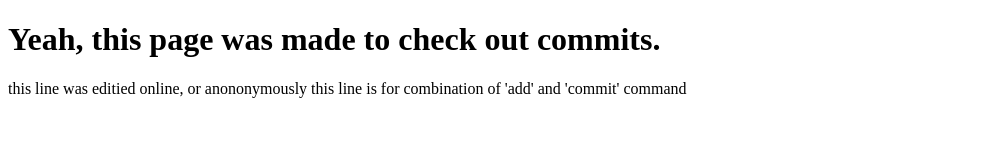
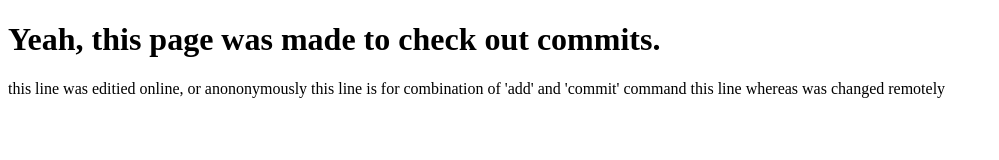
Before and after one commit to sushi057/sup_world, a plain HTML site: page index.html in a window 1280 px wide. Shown: the whole page, without its empty margins (0-999 px from the left). Drawn offline with Linux system fonts and the light colour scheme.

Commit message:
added new line remotely

```diff
--- a/index.html
+++ b/index.html
@@ -7,5 +7,6 @@
         <h1>Yeah, this page was made to check out commits.</h1>
         this line was editied online, or anononymously
         this line is for combination of 'add' and 'commit' command
+        this line whereas was changed remotely
     </body>
 </html>
```
